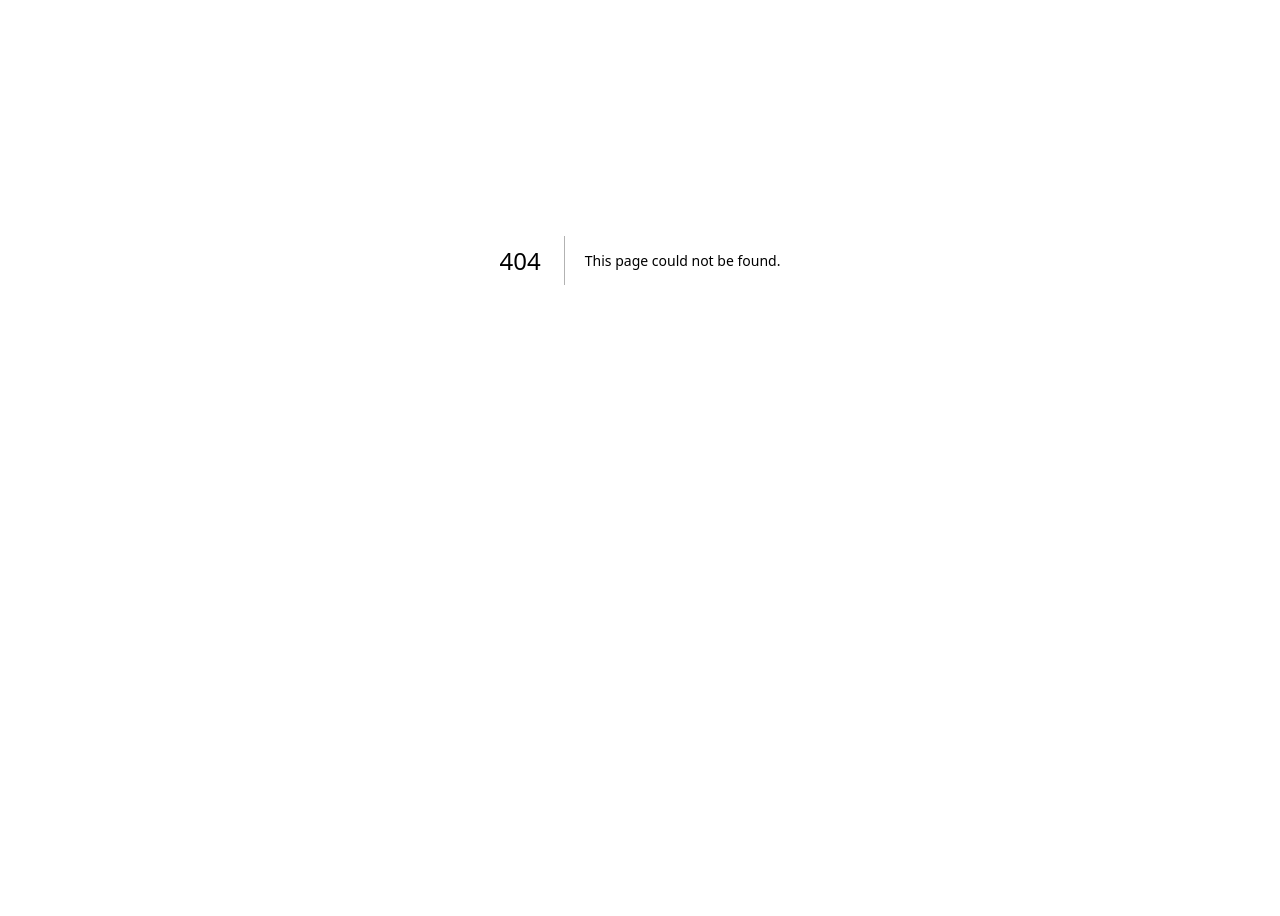
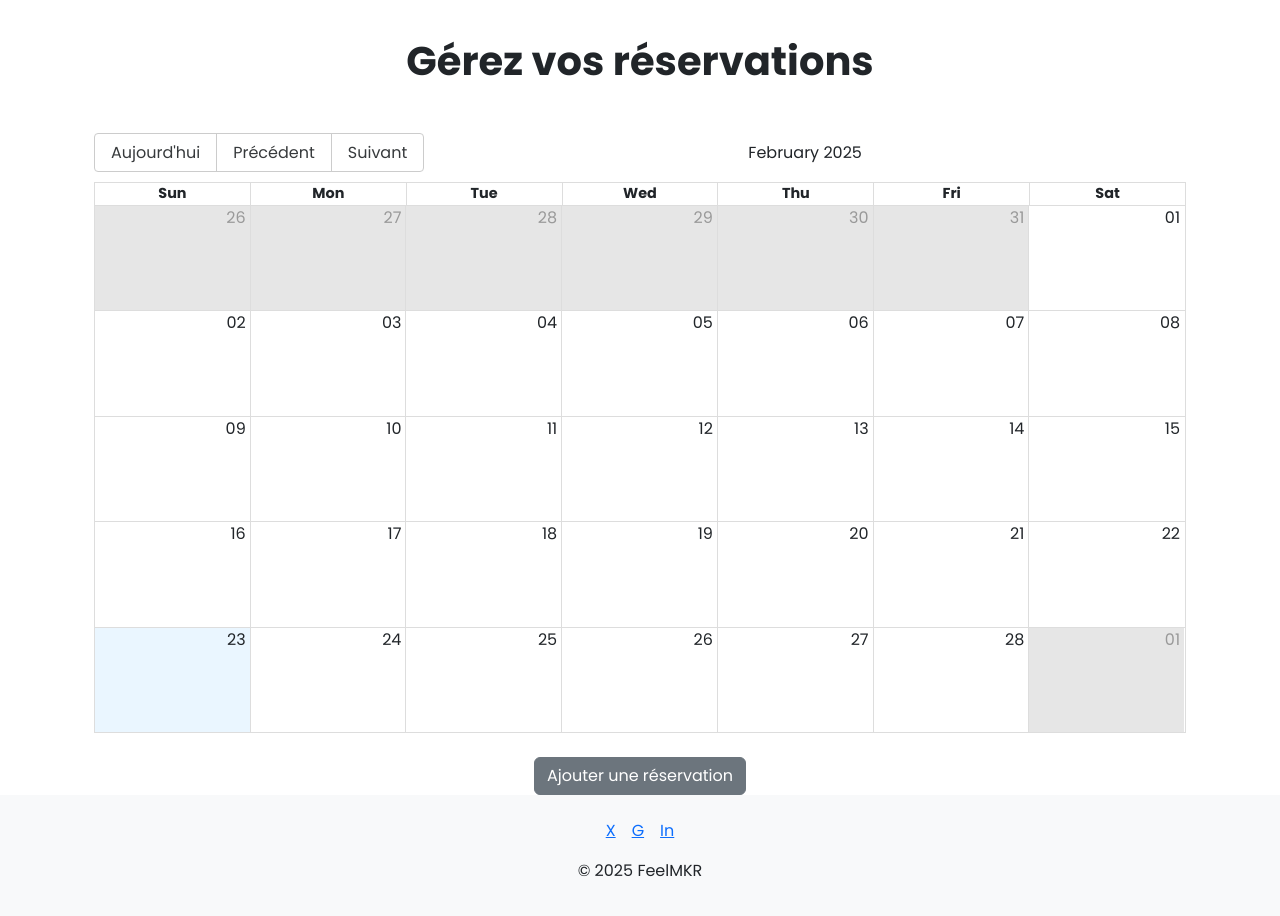
Before and after one commit to mchanfiou/feelMKR_CDA, a Next.js app in the folder feelmkr/: page /reservation in a window 1280 px wide. Before the commit this address had no page. Shown: the part 140-1056 px from the top of the page. Before the commit the page ends 800 px from the top, so only its background shows below. Built offline with nearby package versions, Linux system fonts and the light colour scheme; no server answers.

Commit message:
reservation

```diff
--- /dev/null
+++ b/feelmkr/app/components/reservationcalendar.tsx
@@ -0,0 +1,112 @@
+import { useState, useEffect } from "react";
+import { Calendar, dateFnsLocalizer } from 'react-big-calendar';
+import { format, parse, startOfWeek, getDay } from 'date-fns';
+import { fr } from 'date-fns/locale';
+import { Container, Modal, ModalHeader, ModalBody, ModalFooter, Button } from "reactstrap";
+import axios from "axios";
+
+const API_URL = process.env.NEXT_PUBLIC_API_BASE_URL;
+
+// Fonction pour récupérer le token JWT
+const getToken = (): string | null => {
+  return localStorage.getItem("token");
+};
+
+// Fonction pour récupérer les réservations depuis l'API
+const fetchReservations = async () => {
+  const token = getToken();
+  if (!token) return [];
+
+  try {
+    const response = await axios.get(`${API_URL}/reservations`, {
+      headers: { Authorization: `Bearer ${token}` },
+    });
+    return response.data;
+  } catch (error) {
+    console.error("Erreur lors de la récupération des réservations", error);
+    return [];
+  }
+};
+
+// Initialiser le localizer avec date-fns
+const locales = {
+  'fr': fr,
+};
+
+const localizer = dateFnsLocalizer({
+  format,
+  parse,
+  startOfWeek,
+  getDay,
+  locales,
+});
+
+const ReservationCalendar = () => {
+  const [events, setEvents] = useState<any[]>([]);
+  const [modalOpen, setModalOpen] = useState(false);
+  const [selectedDate, setSelectedDate] = useState<Date | null>(null);
+
+  useEffect(() => {
+    const loadReservations = async () => {
+      const data = await fetchReservations();
+      const formattedEvents = data.map((r: { date: string }) => ({
+        start: new Date(r.date),
+        end: new Date(r.date + 1), // Ajouter une heure à l'événement
+      }));
+      setEvents(formattedEvents);
+    };
+    loadReservations();
+  }, []);
+
+  const handleSelectSlot = ({ start }: { start: Date }) => {
+    setSelectedDate(start);
+    setModalOpen(true);
+  };
+
+  const handleCloseModal = () => {
+    setModalOpen(false);
+  };
+
+  // Fonction pour colorier les événements
+  const eventPropGetter = (event: any) => {
+    const backgroundColor = '#ffcccc'; // Couleur de fond pour les dates réservées
+    return { style: { backgroundColor } };
+  };
+
+  return (
+    <Container className="d-flex justify-content-center" style={{ paddingTop: '5vh', position: 'relative' }}>
+      <Calendar
+        localizer={localizer}
+        events={events}
+        startAccessor="start"
+        endAccessor="end"
+        style={{ height: 600, width: '100%' }}
+        popup
+        views={['month']}
+        defaultView="month"
+        messages={{
+          next: 'Suivant',
+          previous: 'Précédent',
+          today: "Aujourd'hui",
+          event: 'Événement',
+        }}
+        selectable // Permet la sélection des slots
+        onSelectSlot={handleSelectSlot} // Gérer la sélection d'un slot
+        eventPropGetter={eventPropGetter} // Appliquer des styles aux événements
+      />
+
+      {/* Modal pour afficher la date sélectionnée */}
+      <Modal isOpen={modalOpen} toggle={handleCloseModal}>
+        <ModalHeader toggle={handleCloseModal}>Date Sélectionnée</ModalHeader>
+        <ModalBody>
+          {selectedDate ? `Vous avez sélectionné : ${format(selectedDate, 'dd/MM/yyyy')}` : "Aucune date sélectionnée."}
+        </ModalBody>
+        <ModalFooter>
+          <Button color="primary" onClick={handleCloseModal}>Fermer</Button>
+        </ModalFooter>
+      </Modal>
+    </Container>
+  );
+};
+
+export default ReservationCalendar;
--- a/feelmkr/app/layout.tsx
+++ b/feelmkr/app/layout.tsx
@@ -1,4 +1,5 @@
 import "bootstrap/dist/css/bootstrap.min.css";
+import 'react-big-calendar/lib/css/react-big-calendar.css';
 import type { Metadata } from "next";
 import { Poppins } from 'next/font/google';
 
--- a/feelmkr/app/login/page.tsx
+++ b/feelmkr/app/login/page.tsx
@@ -4,6 +4,8 @@ import { useState } from 'react';
 import { useRouter } from 'next/navigation';
 import { Container, Button, Form, FormGroup, Label, Input, Alert, Navbar } from 'reactstrap';
 import Image from 'next/image';
+
+const API_URL = process.env.NEXT_PUBLIC_API_BASE_URL;
 
 export default function LoginPage() {
   const [email, setEmail] = useState<string>('');
@@ -15,7 +17,7 @@ export default function LoginPage() {
     e.preventDefault();
     setError(null);
     try {
-      const response = await fetch('http://localhost:8000/token/', {
+      const response = await fetch(`${API_URL}/token`, {
         method: 'POST',
         headers: { 'Content-Type': 'application/json' },
         body: JSON.stringify({ email, password })
--- /dev/null
+++ b/feelmkr/app/reservation/page.tsx
@@ -0,0 +1,37 @@
+"use client";
+import ReservationCalendar from "@/app/components/reservationcalendar";
+import { Container, Navbar, Button} from "reactstrap";
+import Image from "next/image";
+
+export default function ReservationPage() {
+  return (
+    <>
+    <div className="d-flex flex-column min-vh-100">
+    <Navbar color="light" light expand="lg" className="p-3">
+      <Image src="/FeelMKR.png" alt="Logo" width={65} height={65} className="img-fluid" />
+    </Navbar>
+    <Container className="d-flex justify-content-center" style={{paddingTop: '10vh', position: 'relative' }}>
+      <h1 className="text-center text-2xl fw-bold mb-6">Gérez vos réservations</h1>
+    </Container>
+    <Container className="d-flex justify-content-center p-6">
+      <ReservationCalendar />
+    </Container>
+    <Container className="d-flex justify-content-center">
+      <Button className="mt-4" onClick={() => console.log("Réservation ajoutée")}>Ajouter une réservation</Button>
+    </Container>
+    <footer className="text-center mt-auto py-4 bg-light">
+    <Container>
+      <div className="d-flex justify-content-center gap-3">
+        <a href="#">X</a>
+        <a href="#">G</a>
+        <a href="#">In</a>
+      </div>
+      <div className="mt-3">
+        <p>&copy; 2025 FeelMKR</p>
+      </div>
+    </Container>
+  </footer>
+  </div>
+  </>
+  );
+}
--- a/feelmkr/package.json
+++ b/feelmkr/package.json
@@ -16,6 +16,7 @@
     "aria-query": "^5.3.2",
     "axios": "^1.7.9",
     "bootstrap": "^5.3.3",
+    "date-fns": "^3.6.0",
     "dotenv": "^16.4.7",
     "next": "^15.1.7",
     "npm": "^11.1.0",
@@ -26,6 +27,7 @@
     "reactstrap": "^9.2.3"
   },
   "devDependencies": {
+    "@date-io/date-fns": "^3.2.0",
     "@eslint/eslintrc": "^3.3.0",
     "@testing-library/jest-dom": "^6.6.3",
     "@testing-library/react": "^16.2.0",
@@ -33,11 +35,13 @@
     "@types/jest": "^29.5.14",
     "@types/node": "^22",
     "@types/react": "^19.0.10",
+    "@types/react-big-calendar": "^1.16.1",
     "@types/react-dom": "^19.0.4",
     "eslint": "^9.21.0",
     "eslint-config-next": "^15.1.7",
     "jest": "^29.7.0",
     "jest-environment-jsdom": "^29.7.0",
+    "react-big-calendar": "^1.18.0",
     "ts-jest": "^29.2.6",
     "ts-node": "^10.9.2",
     "typescript": "^5.7.3"
```
Also changed, not shown: feelmkr/app/page.tsx (+8 -6 lines), 1 other file (tests, documents, lock files or other folders).
